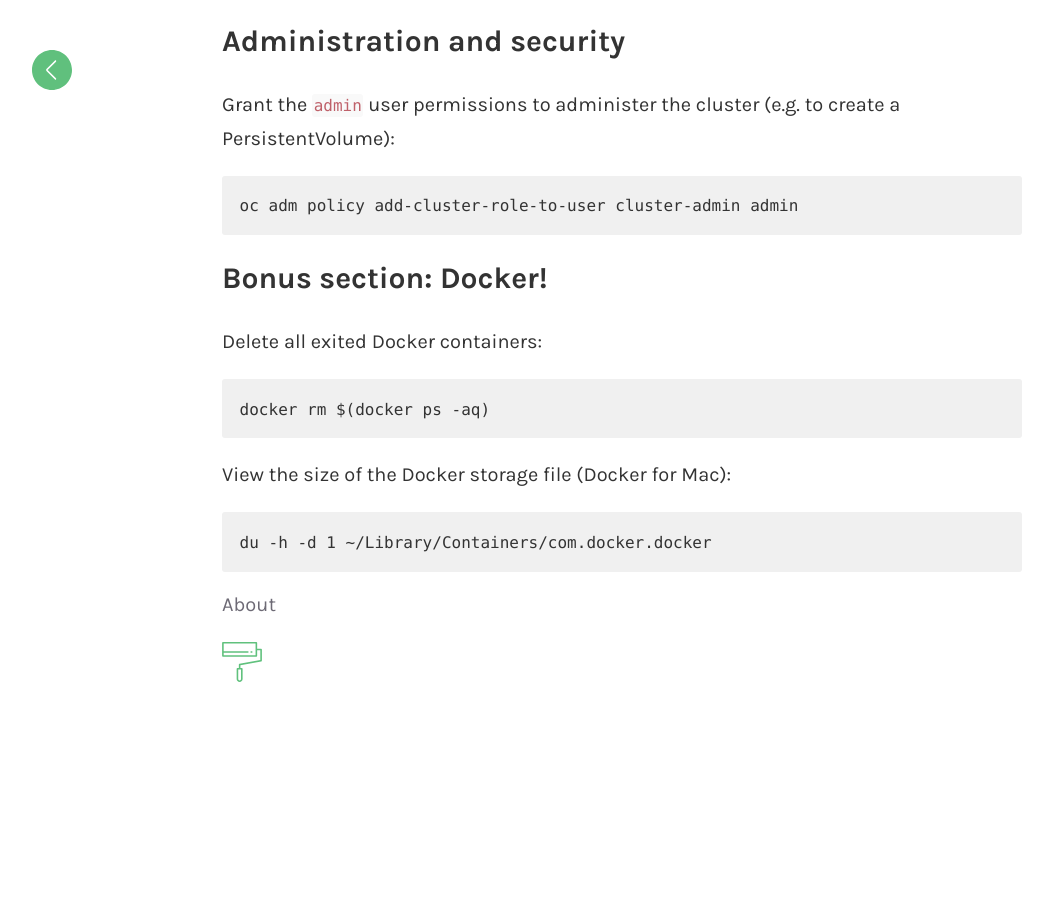
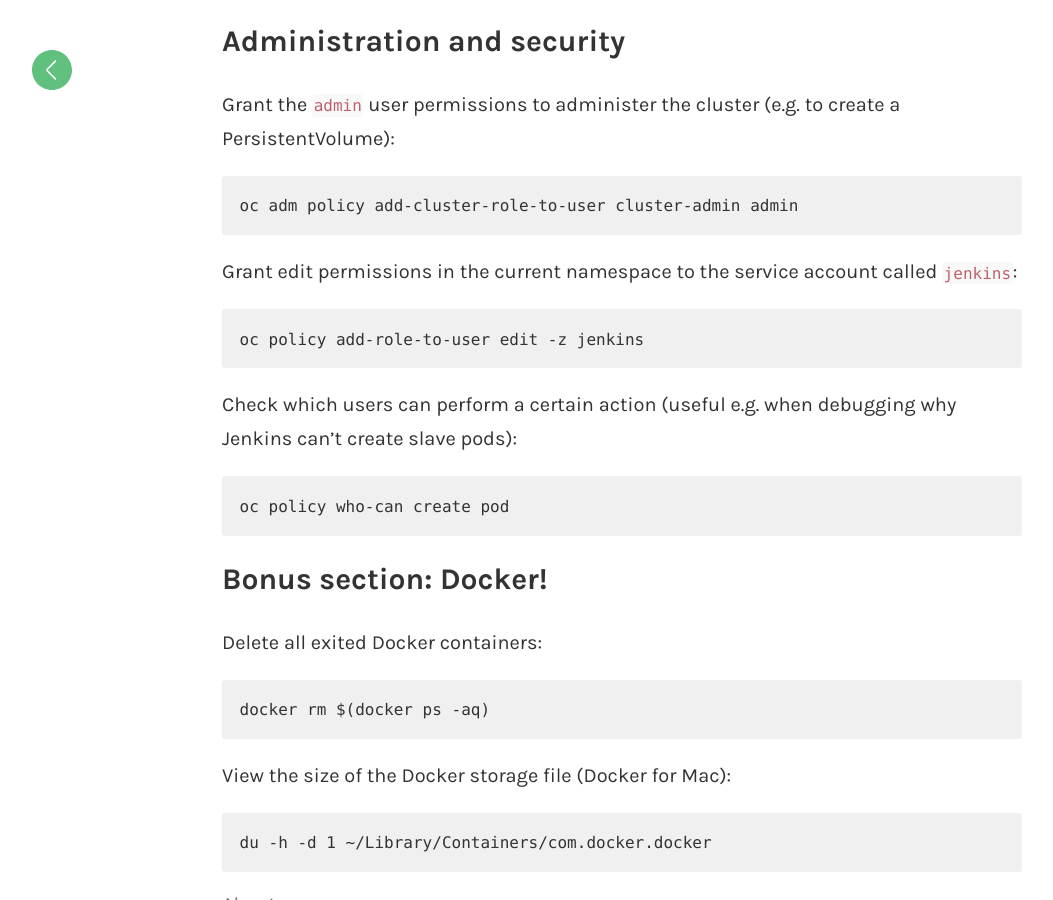
Before and after one commit to monodot/monodot-co-uk, a Jekyll site: the page built from _posts/2016-12-09-openshift-cheatsheet.markdown, in a window 1280 px wide and 900 px high, scrolled down 6376 px. Shown: the whole window, without its empty margins (18-1071 px from the left). Built offline with Jekyll 4.4.1, drawn with Linux system fonts in a browser that asks for light colours; comment, search, counter and statistics services are not loaded; before the commit the page ends 7118 px from its top, so only the background shows below that.

```diff
--- a/_posts/2016-12-09-openshift-cheatsheet.markdown
+++ b/_posts/2016-12-09-openshift-cheatsheet.markdown
@@ -171,6 +171,14 @@ Grant the `admin` user permissions to administer the cluster (e.g. to create a P
 
     oc adm policy add-cluster-role-to-user cluster-admin admin
 
+Grant edit permissions in the current namespace to the service account called `jenkins`:
+
+    oc policy add-role-to-user edit -z jenkins
+
+Check which users can perform a certain action (useful e.g. when debugging why Jenkins can't create slave pods):
+
+    oc policy who-can create pod
+
 ## Bonus section: Docker!
 
 Delete all exited Docker containers:
```
Also changed, not shown: _posts/2017-02-06-vim-cheatsheet.md (+5 -0 lines), resources.md (added, +23 -0 lines).
